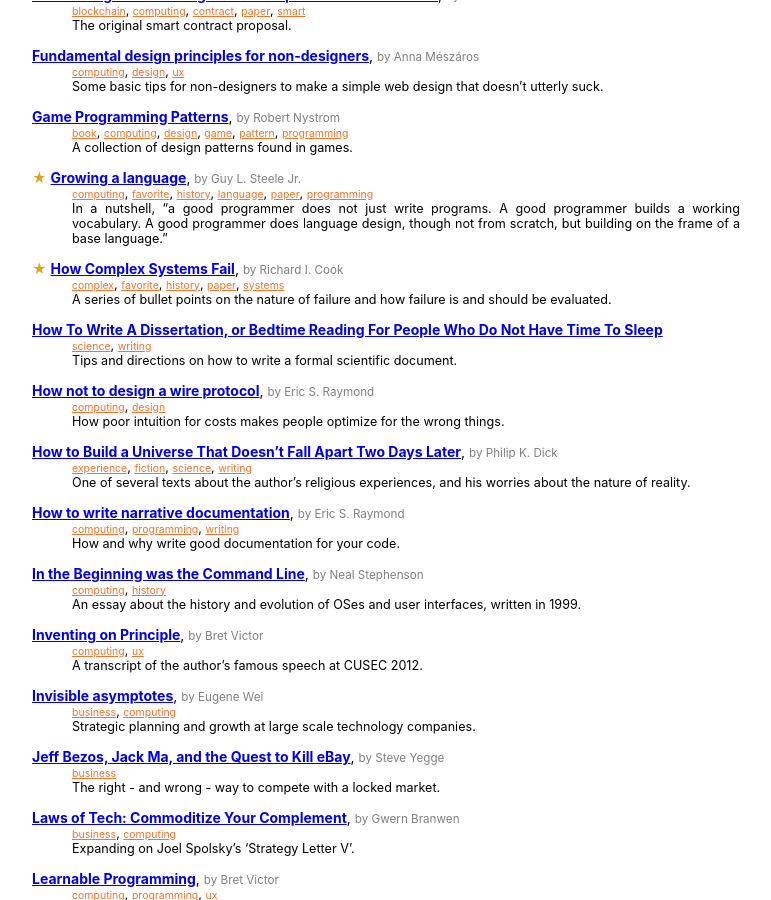
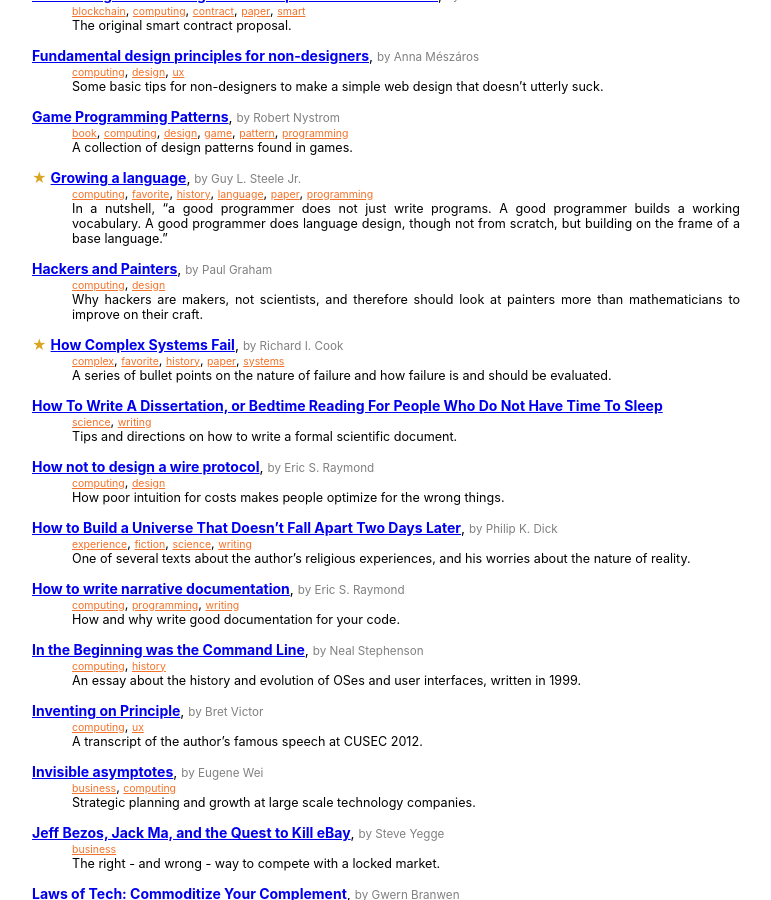
Before and after one commit to hanjos/hanjos.github.io, a Jekyll site: the page built from bookmarks.md, in a window 1280 px wide and 900 px high, scrolled down 1666 px. Shown: the whole window, without its empty margins (322-1093 px from the left). Built offline with Jekyll 4.4.1, drawn with Linux system fonts in a browser that asks for light colours.

Commit message:
Atalhos.

```diff
--- a/_data/bookmarks.yml
+++ b/_data/bookmarks.yml
@@ -330,3 +330,8 @@
   authors: Frederick P. Brooks
   description: A famous paper where the author argues that "there is no single development, in either technology or management technique, which by itself promises even one order of magnitude [tenfold] improvement within a decade in productivity, in reliability, in simplicity."
   tags: ['complexity', 'computing', 'favorite', 'paper']
+- url: http://www.paulgraham.com/hp.html
+  title: Hackers and Painters
+  authors: Paul Graham
+  description: Why hackers are makers, not scientists, and therefore should look at painters more than mathematicians to improve on their craft.
+  tags: ['computing', 'design']
```
